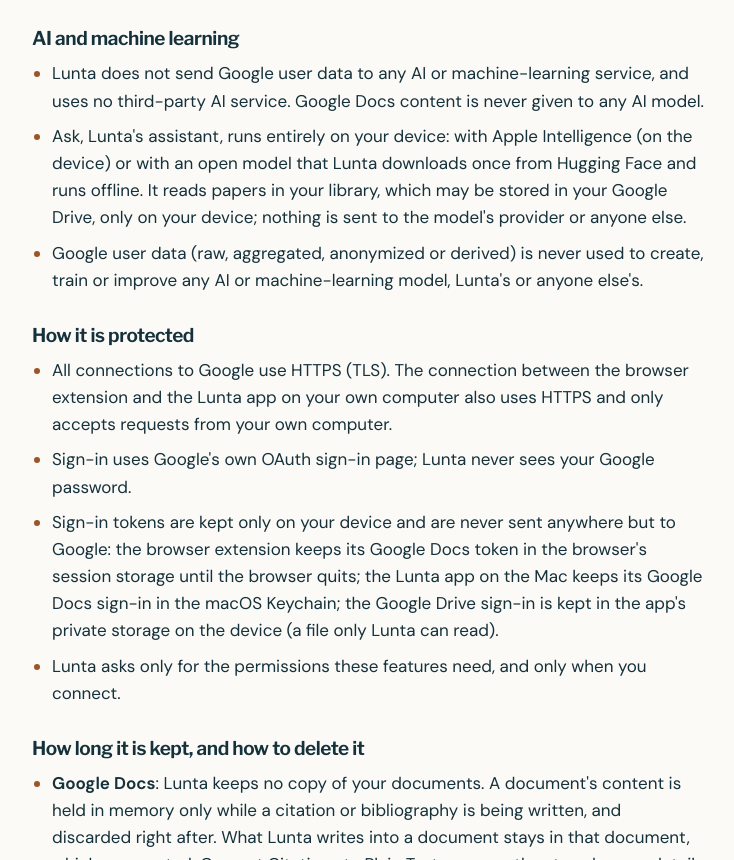
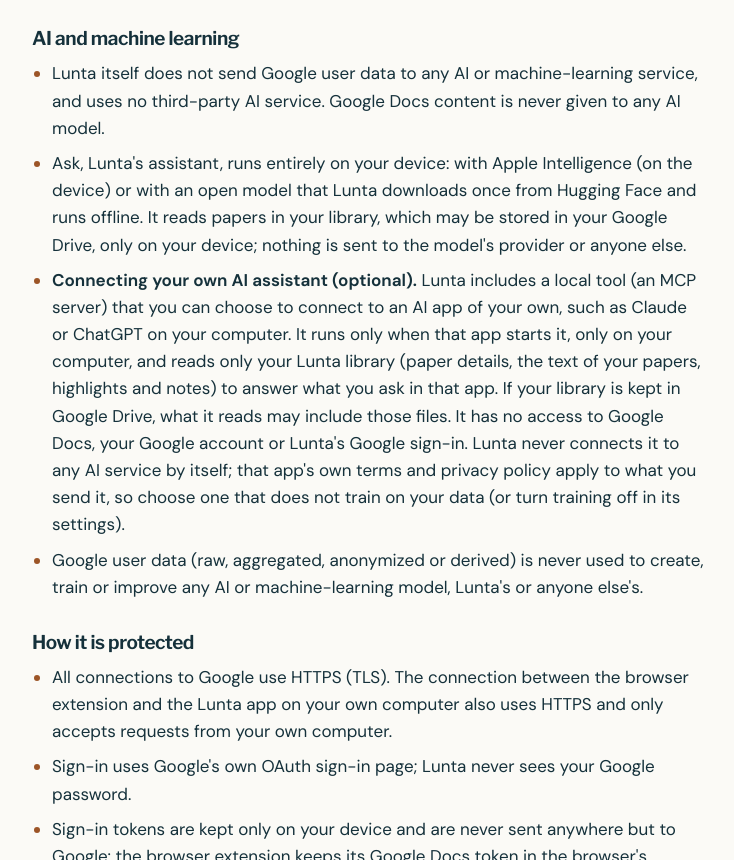
Before and after one commit to christoffermattssonlangseth/lunta, a browser extension: page site/app-privacy.html in a window 1280 px wide. Shown: the part 3045-3905 px from the top of the page, without its empty margins (336-1070 px from the left). Drawn offline with Linux system fonts and the light colour scheme.

Commit message:
Site: privacy policy: the optional MCP server (connecting your own AI assistant): what it reads (the Lunta library, which may be in Google Drive), what it can't (Google Docs, the Google account and sign-in), and that the AI app's own terms apply
Co-Authored-By: Claude Opus 5.5 <noreply@anthropic.com>
Claude-Session: https://claude.ai/code/session_01H3J7fuxrjUcHvkB5Xmjx3V

```diff
--- a/site/app-privacy.html
+++ b/site/app-privacy.html
@@ -143,12 +143,20 @@ protected, and how long it is kept.</p>
 
 <h3 id="google-data-ai">AI and machine learning</h3>
 <ul>
-  <li>Lunta does not send Google user data to any AI or machine-learning service, and uses no third-party AI
-      service. Google Docs content is never given to any AI model.</li>
+  <li>Lunta itself does not send Google user data to any AI or machine-learning service, and uses no
+      third-party AI service. Google Docs content is never given to any AI model.</li>
   <li>Ask, Lunta's assistant, runs entirely on your device: with Apple Intelligence (on the device) or with an
       open model that Lunta downloads once from Hugging Face and runs offline. It reads papers in your library,
       which may be stored in your Google Drive, only on your device; nothing is sent to the model's provider or
       anyone else.</li>
+  <li><strong>Connecting your own AI assistant (optional).</strong> Lunta includes a local tool (an MCP server)
+      that you can choose to connect to an AI app of your own, such as Claude or ChatGPT on your computer. It runs
+      only when that app starts it, only on your computer, and reads only your Lunta library (paper details,
+      the text of your papers, highlights and notes) to answer what you ask in that app. If your library is kept in
+      Google Drive, what it reads may include those files. It has no access to Google Docs, your Google account or
+      Lunta's Google sign-in. Lunta never connects it to any AI service by itself; that app's own terms and
+      privacy policy apply to what you send it, so choose one that does not train on your data (or turn training
+      off in its settings).</li>
   <li>Google user data (raw, aggregated, anonymized or derived) is never used to create, train or improve any
       AI or machine-learning model, Lunta's or anyone else's.</li>
 </ul>
```
